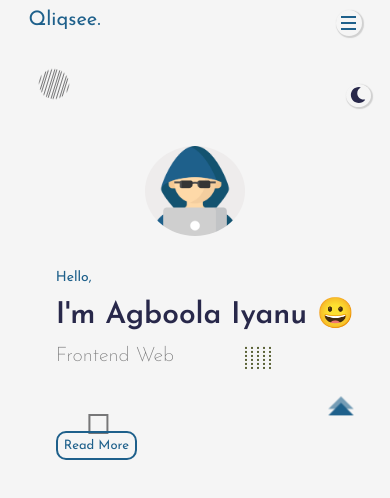
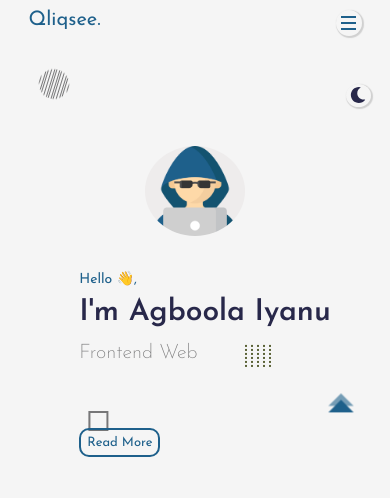
Before and after one commit to Qliqsee/portfolio-v2, a Next.js app: page / in a window 390 px wide. Shown: the top 498 px of the page. Built offline with nearby package versions, Linux system fonts and the light colour scheme.

Commit message:
minor changes still testing out the mobile 6

```diff
--- a/pages/index.jsx
+++ b/pages/index.jsx
@@ -30,8 +30,8 @@ export default function Home() {
         <section className={styles.section2}>
           <div className={styles.intro}>
             <div className={styles.small}>
-              Hello,
-              <div className={styles.big}>I&apos;m Agboola Iyanu 😀</div>
+              Hello 👋,
+              <div className={styles.big}>I&apos;m Agboola Iyanu</div>
             </div>
             <div className={styles.medium} ref={roleRef}></div>
             <div className={styles.more}>
--- a/styles/Menu.module.scss
+++ b/styles/Menu.module.scss
@@ -44,6 +44,9 @@ $xsWidth: 300px;
 
       ul {
         margin-top: 30px;
+        @include mobile {
+          margin-top: 60px;
+        }
         li {
           font-size: 25px;
           padding: 20px 0;
```
